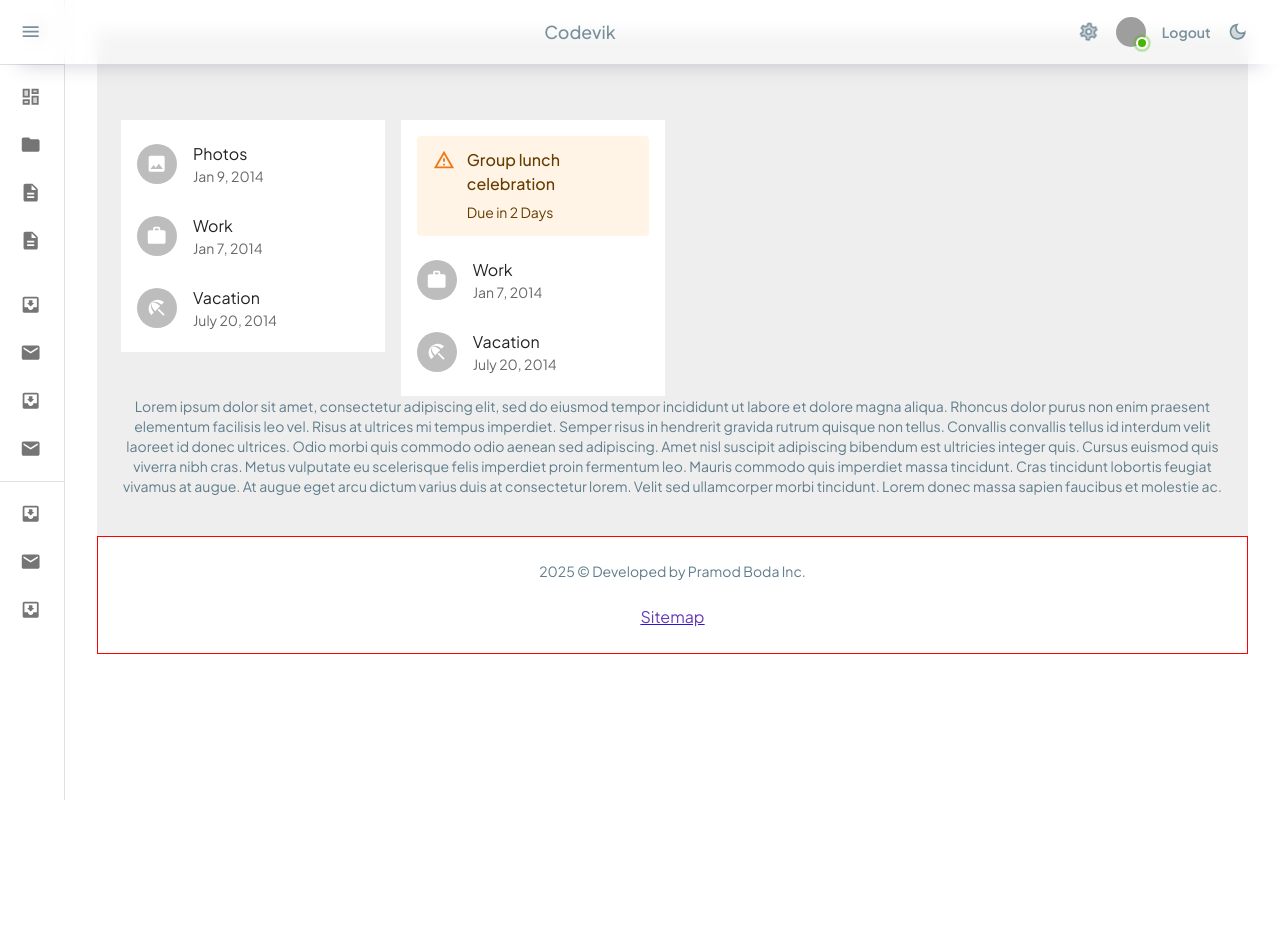
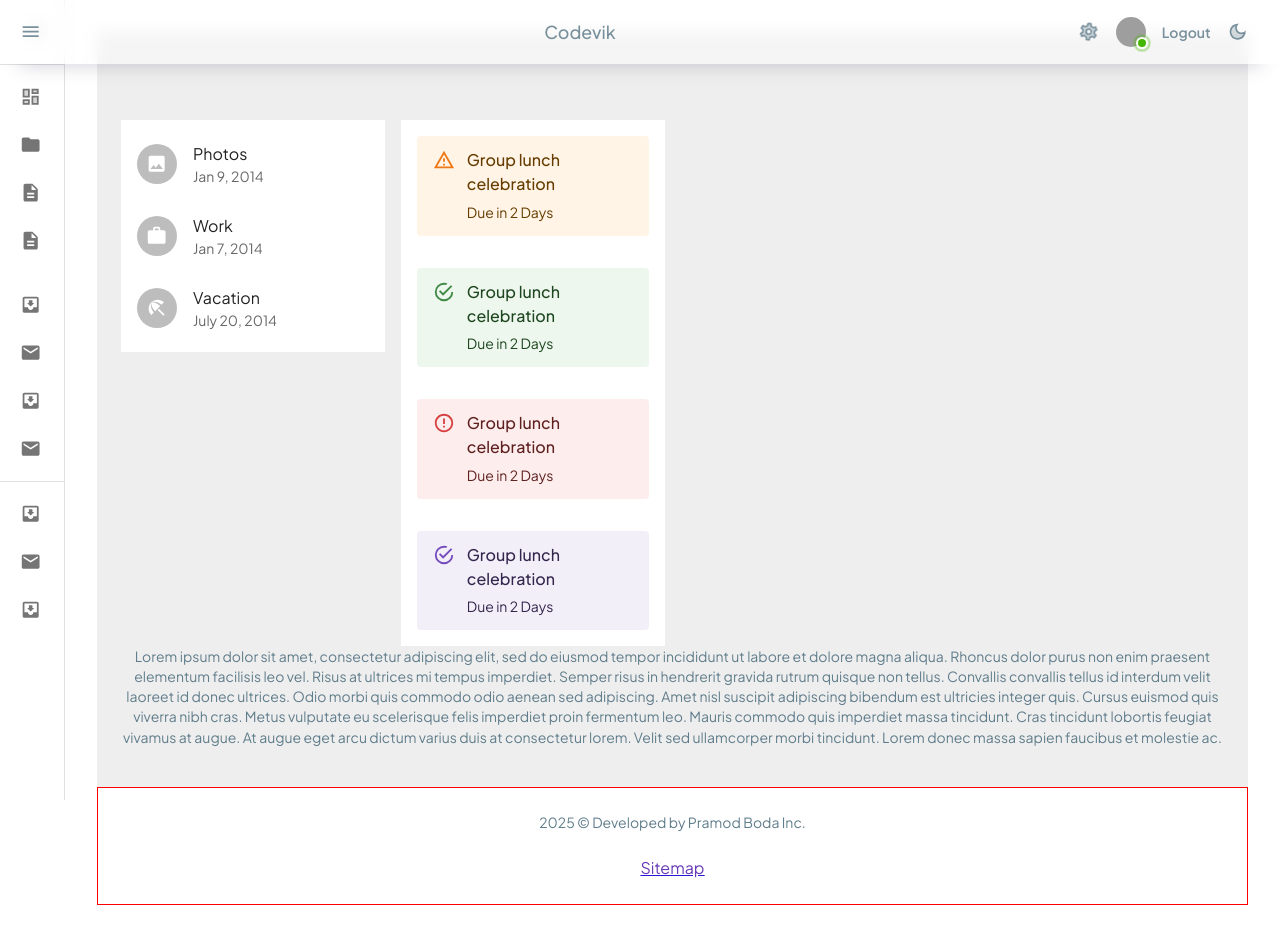
Before and after one commit to pramodboda/fe-react-mui-dashboard, a React (Vite) app: page /components/lists in a window 1280 px wide. Before the commit the page ends 800 px from the top, so only its background shows below. Built offline with nearby package versions, Linux system fonts and the light colour scheme; grey boxes are pictures that could not be loaded.

Commit message:
UPDATE: UI

```diff
--- a/src/pages/components/ListsPage.tsx
+++ b/src/pages/components/ListsPage.tsx
@@ -1,4 +1,4 @@
-import Button from "@mui/material/Button";
+import {Button, Stack} from "@mui/material";
 import List from '@mui/material/List';
 import ListItem from '@mui/material/ListItem';
 import ListItemText from '@mui/material/ListItemText';
@@ -50,8 +50,10 @@ const ListsPage: React.FC = () => {
       </Grid>
       <Grid size={{xs: 12, lg:3}}>
       <ProUI_Card>
-    <List sx={{ width: '100%', maxWidth: 360, bgcolor: 'background.paper' }}>
+    <List sx={{ width: '100%', bgcolor: 'background.paper' }}>
+    <Stack sx={{ width: '100%' }} spacing={2}>
     <ListItem>
+
 <Alert severity="warning">
   <AlertTitle>
   Group lunch celebration
@@ -60,21 +62,31 @@ const ListsPage: React.FC = () => {
 </Alert>
 </ListItem>
       <ListItem>
-        <ListItemAvatar>
-          <Avatar>
-            <WorkIcon />
-          </Avatar>
-        </ListItemAvatar>
-        <ListItemText primary="Work" secondary="Jan 7, 2014" />
+<Alert severity="success">
+  <AlertTitle>
+  Group lunch celebration
+  </AlertTitle>
+  Due in 2 Days
+</Alert>
 </ListItem>
 <ListItem>
-        <ListItemAvatar>
-          <Avatar>
-            <BeachAccessIcon />
-          </Avatar>
-        </ListItemAvatar>
-        <ListItemText primary="Vacation" secondary="July 20, 2014" />
+<Alert severity="error">
+  <AlertTitle>
+  Group lunch celebration
+  </AlertTitle>
+  Due in 2 Days
+</Alert>
 </ListItem>
+<ListItem>
+<Alert severity="success" color="primary">
+  <AlertTitle>
+  Group lunch celebration
+  </AlertTitle>
+  Due in 2 Days
+</Alert>
+</ListItem>
+      </Stack>
+
     </List>
     </ProUI_Card>
       </Grid>
```
Lines whose indentation alone changed are shown as unchanged.
